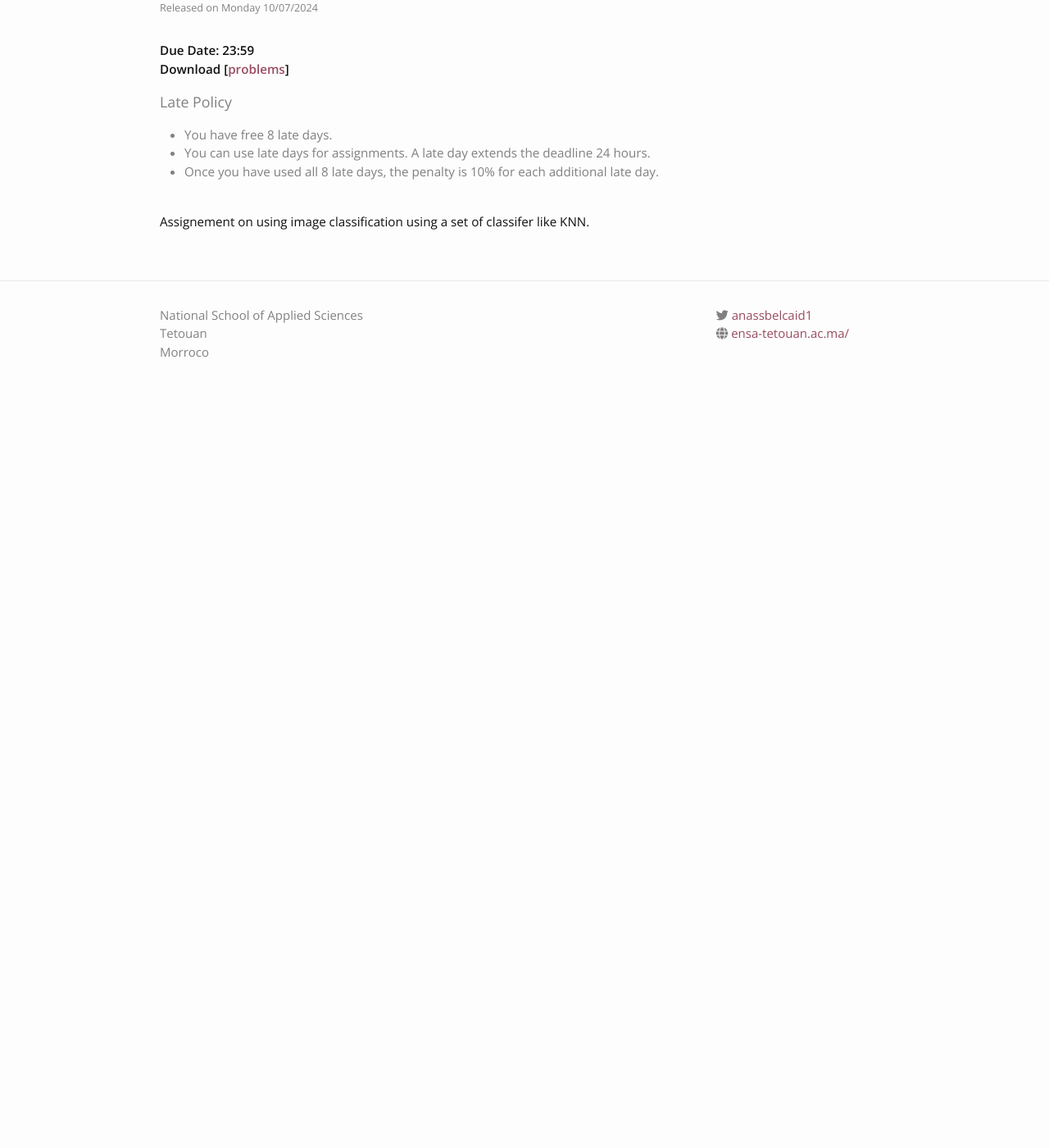
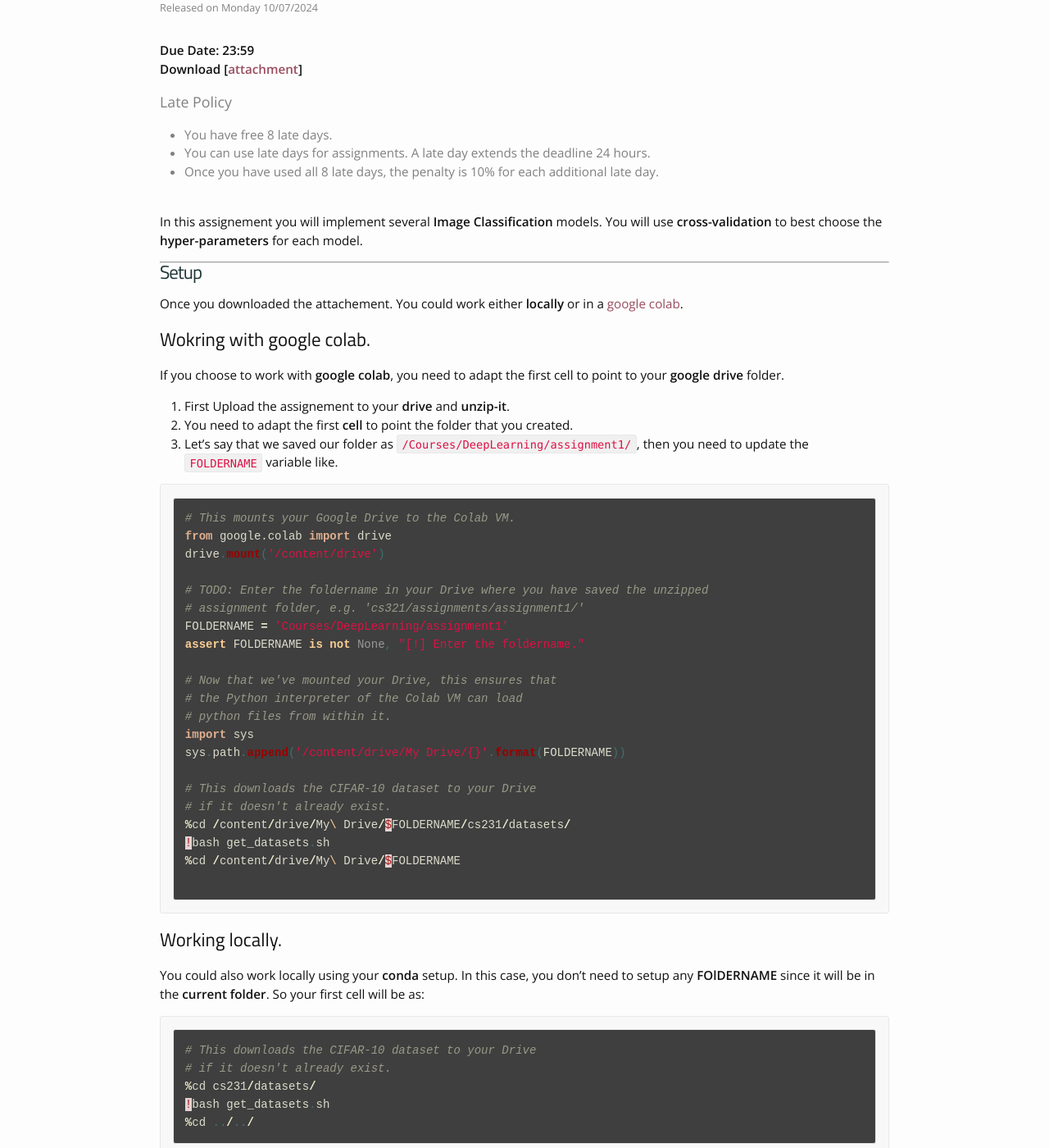
Before and after one commit to anassBelcaid/deeplearning, a Jekyll site: the page built from _assignments/01_image_classification.md, in a window 1280 px wide and 1400 px high, scrolled down 221 px. Shown: the whole window at 82% size. Built offline with Jekyll 4.4.1, drawn with Linux system fonts in a browser that asks for light colours; nearby versions of some CDN libraries; before the commit the page ends 900 px from its top, so only the background shows below that; some of the changed text lies outside the part shown.

Commit message:
[Assignement 1] on colab and locally

````diff
--- a/_assignments/01_image_classification.md
+++ b/_assignments/01_image_classification.md
@@ -1,13 +1,90 @@
 ---
 type: assignment
 date: 2024-10-08T4:00:00+4:30
-title: 'Assignment #1 - Image Classification using ML'
-pdf: /knn/
-# attachment: /static_files/assignments/asg.zip
+title: 'Assignment #1 - Image Classification using ML and Two-Layer Neural nets'
+# pdf: /assign1/
+attachment: /assignments/assignment1.zip
 # solutions: /static_files/assignments/asg_solutions.pdf
 due_event:
     type: due
     date: 2024-10-31T23:59:00+3:30
     description: 'Assignment #1 due'
 ---
-Assignement on using image classification using a set of classifer like KNN.
+
+In this assignement you will implement several **Image Classification** models. You will use **cross-validation** to best choose the **hyper-parameters** for each model.
+
+---
+
+# Setup
+
+Once you downloaded the attachement. You could work either **locally** or in a [google colab](https://colab.research.google.com/).
+
+## Wokring with google colab.
+
+If you choose to work with **google colab**, you need to adapt the first cell to point to your **google drive** folder.
+
+1. First Upload the assignement to your **drive** and **unzip-it**.
+2. You need to adapt the first **cell** to point the folder that you created.
+3. Let's say that we saved our folder as `/Courses/DeepLearning/assignment1/`, then you need to update the `FOLDERNAME` variable like.
+
+
+```python
+# This mounts your Google Drive to the Colab VM.
+from google.colab import drive
+drive.mount('/content/drive')
+
+# TODO: Enter the foldername in your Drive where you have saved the unzipped
+# assignment folder, e.g. 'cs321/assignments/assignment1/'
+FOLDERNAME = 'Courses/DeepLearning/assignment1'
+assert FOLDERNAME is not None, "[!] Enter the foldername."
+
+# Now that we've mounted your Drive, this ensures that
+# the Python interpreter of the Colab VM can load
+# python files from within it.
+import sys
+sys.path.append('/content/drive/My Drive/{}'.format(FOLDERNAME))
+
+# This downloads the CIFAR-10 dataset to your Drive
+# if it doesn't already exist.
+%cd /content/drive/My\ Drive/$FOLDERNAME/cs231/datasets/
+!bash get_datasets.sh
+%cd /content/drive/My\ Drive/$FOLDERNAME
+
+```
+
+## Working locally.
+
+You could also work locally using your **conda** setup. In this case, you don't need to setup any **FOlDERNAME** since it will be in the **current folder**. So your first cell will be as:
+
+```python
+# This downloads the CIFAR-10 dataset to your Drive
+# if it doesn't already exist.
+%cd cs231/datasets/
+!bash get_datasets.sh
+%cd ../../
+```
+This will help download the **FIFAR-10** Data set
+
+---
+
+## Q1: k-Nearest Neighbor classifier
+
+The notebook `knn.ipynb` will walk you through implementing the kNN classifier.
+
+---
+## Q2: Training a Support Vector Machine
+
+The notebook `svm.ipynb` will walk you through implementing the SVM classifier.
+
+---
+## Q3: Implement a Softmax classifier
+The notebook `softmax.ipynb` will walk you through implementing the Softmax classifier.
+
+---
+## Q4: Two-Layer Neural Network
+The notebook `two_layer_net.ipynb` will walk you through the implementation of a two-layer neural network classifier.
+
+---
+## Q5: Higher Level Representations: Image Features
+
+The notebook `features.ipynb` will examine the improvements gained by using higher-level representations as opposed to using raw pixel values.
````
Also changed, not shown: 1 other file.
